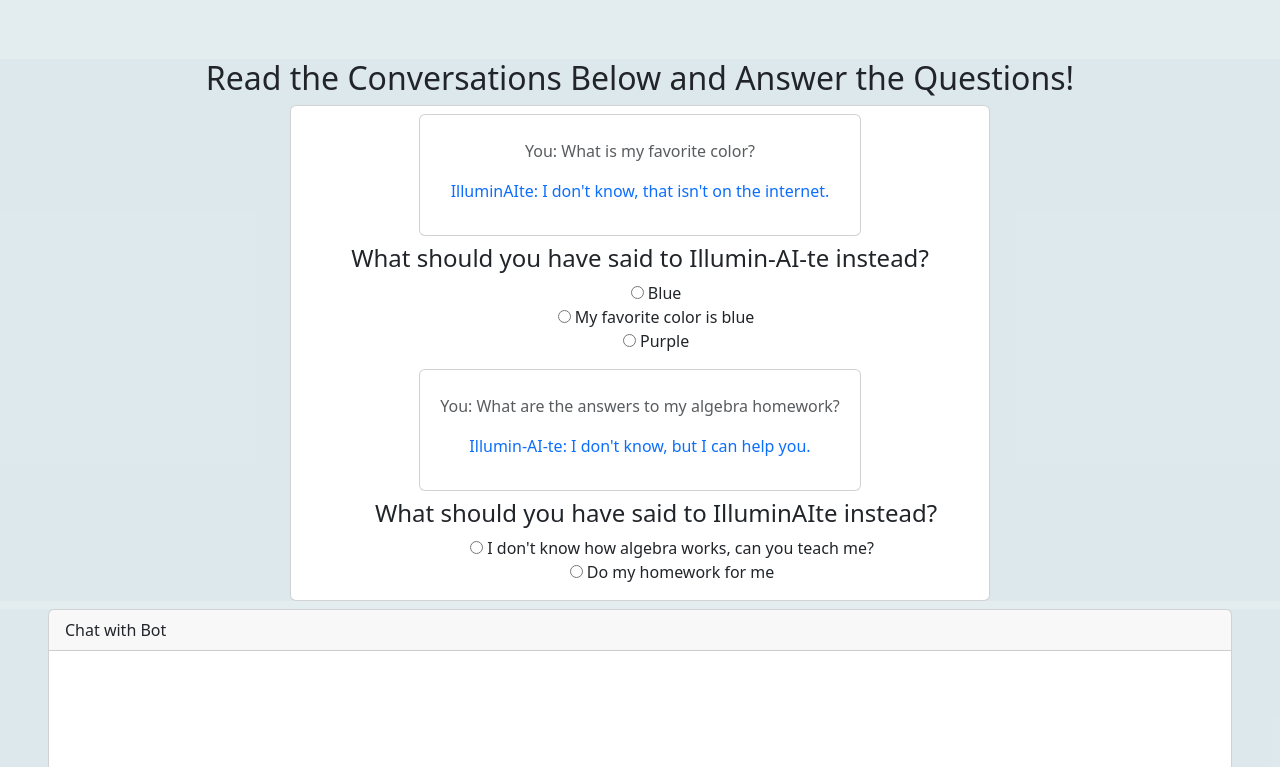
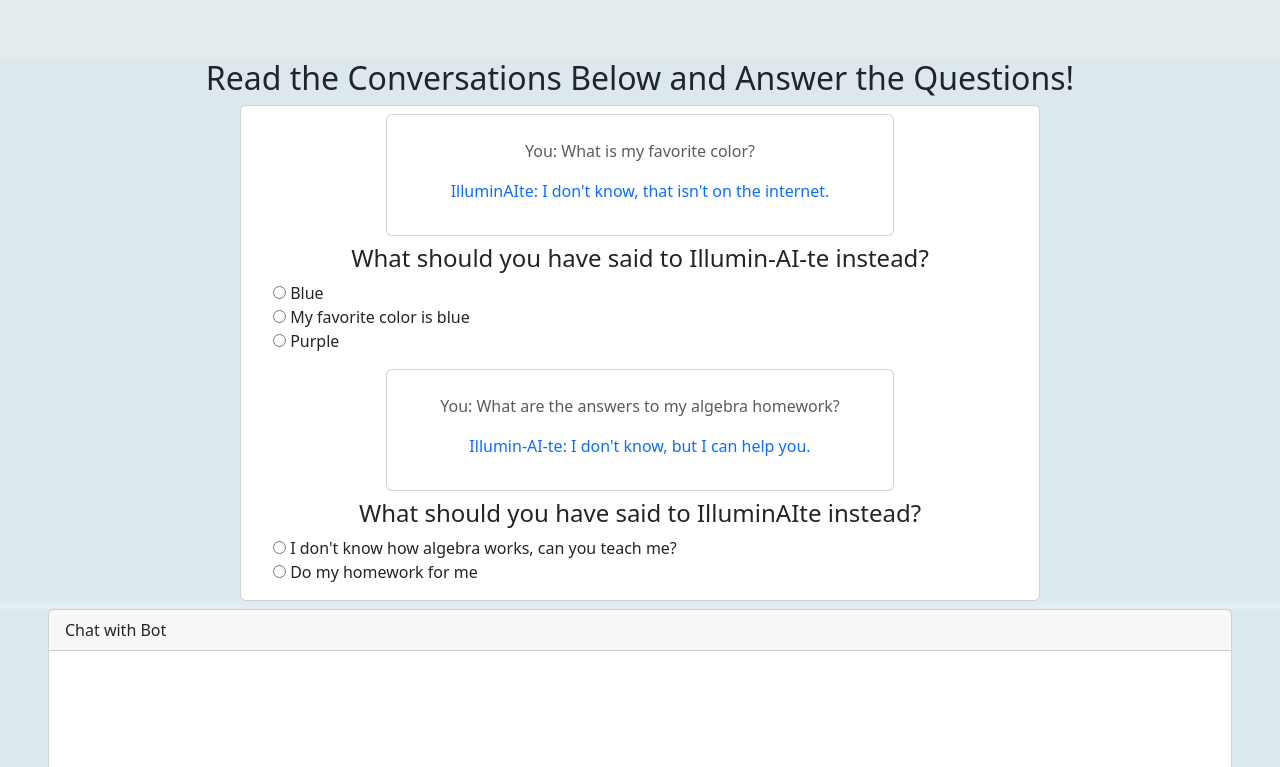
Before and after one commit to nsdigirolamo/readi-ai, an Angular app: page / in a window 1280 px wide. Shown: the part 553-1320 px from the top of the page. Built offline with nearby package versions, Linux system fonts and the light colour scheme.

Commit message:
quiz alignment

```diff
--- a/src/app/app-quiz/app-quiz.component.css
+++ b/src/app/app-quiz/app-quiz.component.css
@@ -4,4 +4,5 @@ ul.quiz {
 
 ul.choices{
     list-style: none;
+    text-align: left;
 }
--- a/src/app/app-quiz/app-quiz.component.html
+++ b/src/app/app-quiz/app-quiz.component.html
@@ -1,7 +1,7 @@
 <div style="background-color: rgba(221, 232, 236, 0.807);">
   <h1></h1>
 <h2 style="text-align:center">Read the Conversations Below and Answer the Questions!</h2>
-<div class="card mx-auto" style= "width: 700px">
+<div class="card mx-auto" style= "width: 800px">
   <h1> </h1>
 <!--QUESTION 1-->
 <head>
@@ -33,9 +33,7 @@
         <li>
           <label><input type="radio" name="question0" value="B" /><span> My favorite color is blue</span></label>
         </li>
-        <li>
           <label><input type="radio" name="question0" value="C" /><span> Purple</span></label>
-        </li>
       </ul>
   </div>
 
@@ -59,13 +57,14 @@
     </div>
   </body>
 
-<ul class="text-center">
+<div class="text-center">
   <h1></h1>
       <h4>What should you have said to IlluminAIte instead?</h4>
       <ul class="choices">
         <li>
           <label><input type="radio" name="question0" value="A" /><span> I don't know how algebra works, can you teach me?</span></label>
         </li>
-        <li>
           <label><input type="radio" name="question0" value="B" /><span> Do my homework for me</span></label>
       </ul>
+</div>
+</div>
--- a/src/app/chatbox/chatbox.component.html
+++ b/src/app/chatbox/chatbox.component.html
@@ -1,5 +1,5 @@
-<header style="background-color: rgba(221, 232, 236, 0.807);">
-<h1></h1>
+<div style="background-color: rgba(221, 232, 236, 0.807);">
+    <h1></h1>
 <div class="card mx-5" style="height: 500px">
     <div class="card-header">Chat with Bot</div>
     <div class="card-body overflow-scroll" >
@@ -33,3 +33,4 @@
         >
     </div>
 </form>
+</div>
--- a/src/app/topbanner/topbanner.component.html
+++ b/src/app/topbanner/topbanner.component.html
@@ -1,4 +1,4 @@
-<header style="background-color: rgba(221, 232, 236, 0.807);">
+<div style="background-color: rgba(221, 232, 236, 0.807);">
     <!-- Background image -->
     <div
       class="p-5 text-center bg-image"
@@ -27,3 +27,4 @@
   Hello! This is IlluminAIte, a chatbot for teaching students how to safely and effectively use AI. Just type in a question, and IlluminAIte will respond as best as it can to your question.
   Remember: AI doesn't always give you the right answer! They are a tool for you to find the answer yourself!
 </div>
+</div>
```
